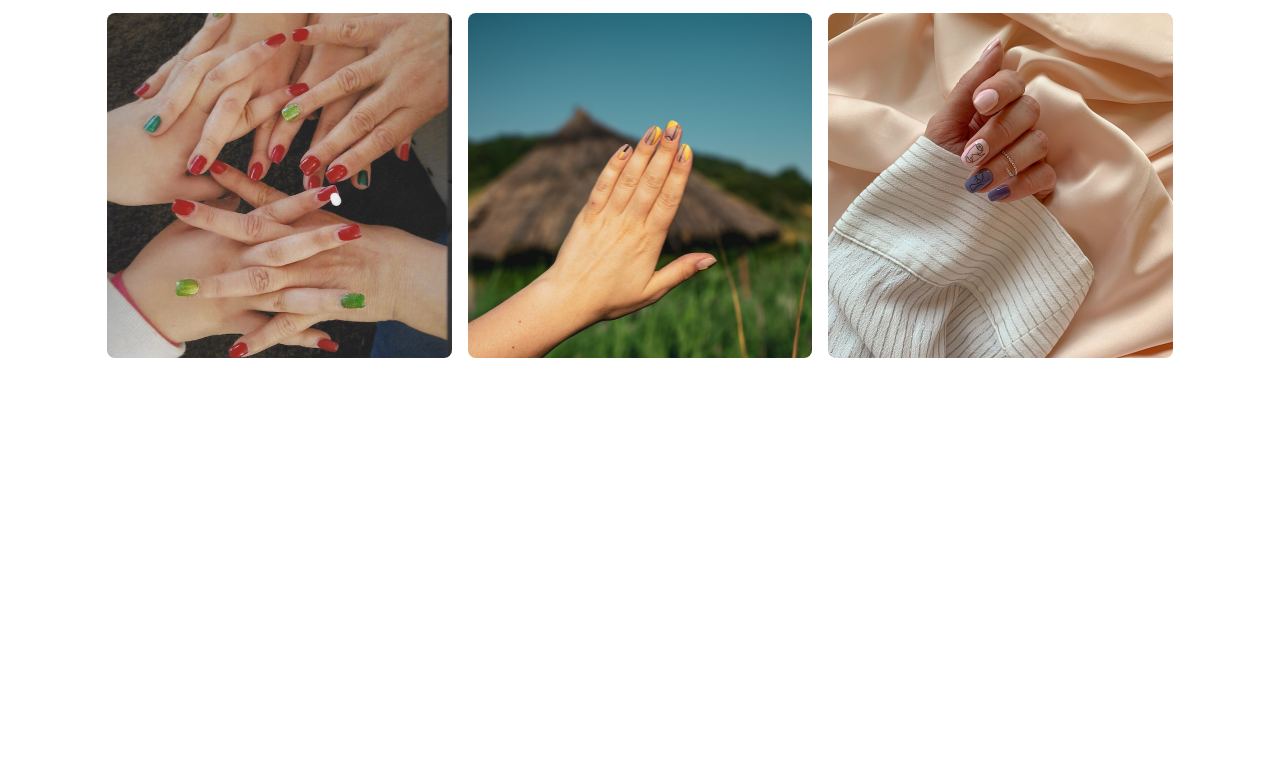
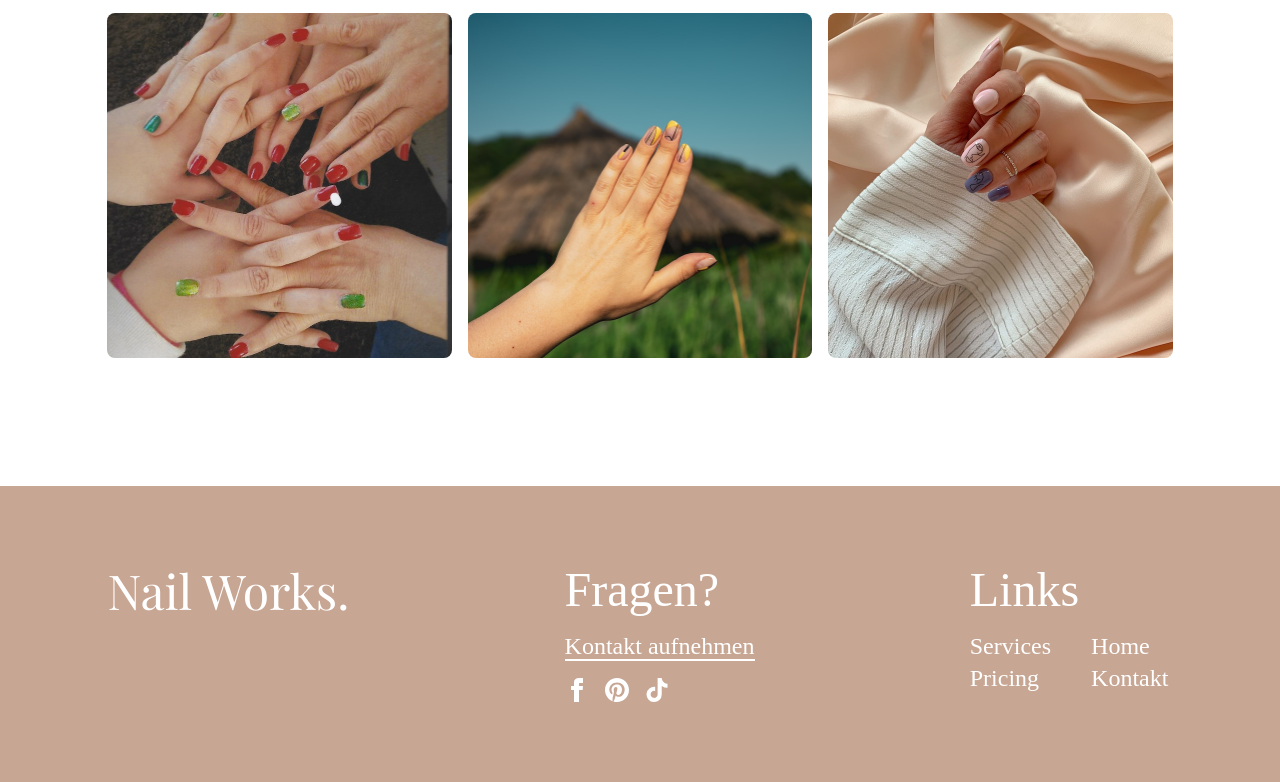
Before and after one commit to CameronWeijmer/Nail-Works, a website: page index.html in a window 1280 px wide. Shown: the part 2471-3253 px from the top of the page. Before the commit the page ends 2957 px from the top, so only its background shows below. Drawn offline with nearby package versions, Linux system fonts and the light colour scheme; a web font is replaced by a local one.

Commit message:
feat: added footer

```diff
--- a/index.html
+++ b/index.html
@@ -192,6 +192,63 @@
 
         </section>
     </main>
+    <footer class="bg-beige py-20 text-white font-secondary">
+        <div class="flex justify-around">
+            <div>
+                <h2 class="font-primary text-5xl">Nail Works.</h2>
+            </div>
+            <div>
+                <h3 class="text-5xl">Fragen?</h3>
+                <div class="pt-4">
+                    <a href="#"
+                        class="text-2xl border-b-2 border-white hover:text-gray-200 hover:border-gray-200">Kontakt
+                        aufnehmen</a>
+                </div>
+                <div class="flex flex-row pt-4">
+                    <!-- facebook -->
+                    <div>
+                        <svg xmlns="http://www.w3.org/2000/svg" class="h-6 w-6" fill="currentColor" viewBox="0 0 24 24">
+                            <path
+                                d="M9 8h-3v4h3v12h5v-12h3.642l.358-4h-4v-1.667c0-.955.192-1.333 1.115-1.333h2.885v-5h-3.808c-3.596 0-5.192 1.583-5.192 4.615v3.385z" />
+                        </svg>
+                    </div>
+                    <!-- Pinterest -->
+                    <div class="pl-4">
+                        <svg xmlns="http://www.w3.org/2000/svg" class="h-6 w-6" fill="currentColor" viewBox="0 0 24 24">
+                            <path
+                                d="M12 0c-6.627 0-12 5.372-12 12 0 5.084 3.163 9.426 7.627 11.174-.105-.949-.2-2.405.042-3.441.218-.937 1.407-5.965 1.407-5.965s-.359-.719-.359-1.782c0-1.668.967-2.914 2.171-2.914 1.023 0 1.518.769 1.518 1.69 0 1.029-.655 2.568-.994 3.995-.283 1.194.599 2.169 1.777 2.169 2.133 0 3.772-2.249 3.772-5.495 0-2.873-2.064-4.882-5.012-4.882-3.414 0-5.418 2.561-5.418 5.207 0 1.031.397 2.138.893 2.738.098.119.112.224.083.345l-.333 1.36c-.053.22-.174.267-.402.161-1.499-.698-2.436-2.889-2.436-4.649 0-3.785 2.75-7.262 7.929-7.262 4.163 0 7.398 2.967 7.398 6.931 0 4.136-2.607 7.464-6.227 7.464-1.216 0-2.359-.631-2.75-1.378l-.748 2.853c-.271 1.043-1.002 2.35-1.492 3.146 1.124.347 2.317.535 3.554.535 6.627 0 12-5.373 12-12 0-6.628-5.373-12-12-12z"
+                                fill-rule="evenodd" clip-rule="evenodd" />
+                        </svg>
+                    </div>
+                    <!-- TikTok -->
+                    <div class="pl-4">
+
+                        <svg xmlns="http://www.w3.org/2000/svg" viewBox="0 0 448 512" class="h-6 w-6">
+                            <!--! Font Awesome Pro 6.0.0 by @fontawesome - https://fontawesome.com License - https://fontawesome.com/license (Commercial License) Copyright 2022 Fonticons, Inc. -->
+                            <path fill="currentColor"
+                                d="M448,209.91a210.06,210.06,0,0,1-122.77-39.25V349.38A162.55,162.55,0,1,1,185,188.31V278.2a74.62,74.62,0,1,0,52.23,71.18V0l88,0a121.18,121.18,0,0,0,1.86,22.17h0A122.18,122.18,0,0,0,381,102.39a121.43,121.43,0,0,0,67,20.14Z" />
+                        </svg>
+                    </div>
+                </div>
+            </div>
+
+            <div class="flex flex-col">
+                <div>
+                    <h3 class="text-5xl">Links</h3>
+                </div>
+                <div class="grid grid-cols-2 gap-10 text-2xl">
+                    <div class="flex flex-col pt-4">
+                        <a href="#">Services</a>
+                        <a href="#">Pricing</a>
+                    </div>
+                    <div class="flex flex-col pt-4">
+                        <a href="#">Home</a>
+                        <a href="#">Kontakt</a>
+                    </div>
+                </div>
+            </div>
+        </div>
+    </footer>
     <!-- flowbite script -->
     <script src="https://cdnjs.cloudflare.com/ajax/libs/flowbite/1.6.3/flowbite.min.js"></script>
     <!-- aos -->
```
Also changed, not shown: css/main.css.
